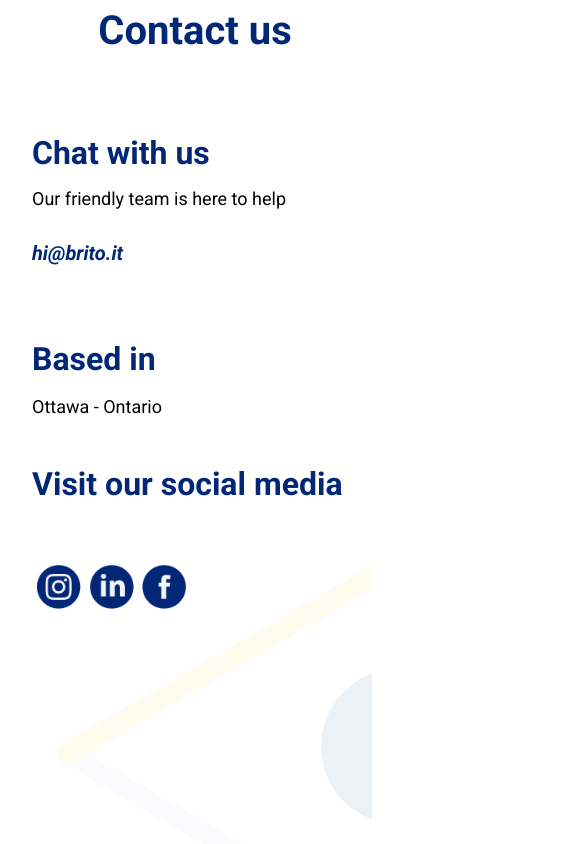
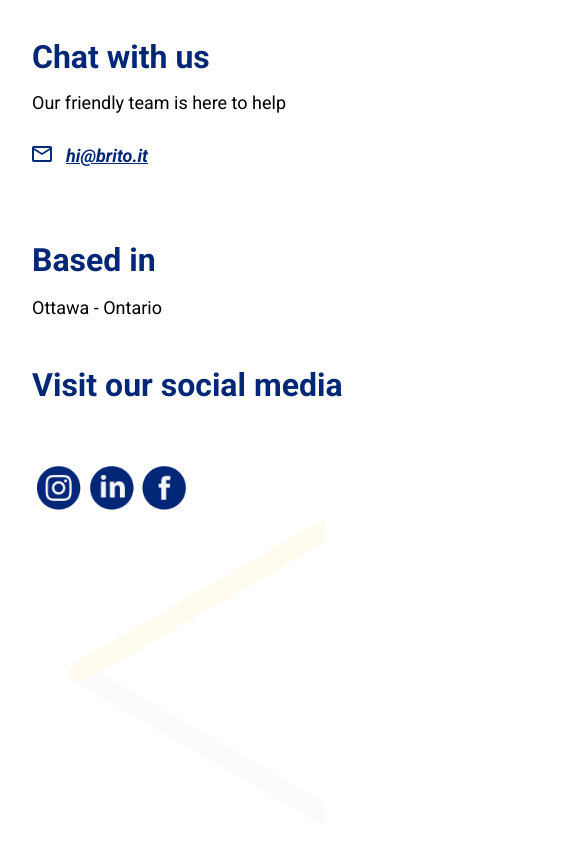
Before and after one commit to brito-ca/brito-website, a Next.js app: page / in a window 390 px wide. Shown: the part 1520-2364 px from the top of the page, 585 px wide, since content can reach past the window. Built offline with nearby package versions, Linux system fonts and the light colour scheme.

Commit message:
remove spaces

```diff
--- a/components/ContactUs/ContactUs.jsx
+++ b/components/ContactUs/ContactUs.jsx
@@ -11,8 +11,8 @@ const ContactUs = () => {
           <div className = 'padding'>
             <h4 className={stylesContactUs.subtitle}>{labels.chat.chat}</h4>
             <p className='b2 body2'>{labels.chat.descriptionChat}</p>
-            <address className = {stylesContactUs.address}><a className={stylesContactUs.mail}  href={labels.email.malito}>{labels.email.email}</a></address>
 
+            <address className = {stylesContactUs.address}><Image className = {stylesContactUs.mailimg} width="20" height="16" src="/vector.png" alt="mail" /><a className={stylesContactUs.mail}  href={labels.email.malito}>{labels.email.email}</a></address>
           </div>
           <div className = 'padding'>
             <h4 className={stylesContactUs.subtitleBasedIn}>{labels.location.Basedin}</h4>
@@ -21,13 +21,11 @@ const ContactUs = () => {
           <div className = 'padding'>
             <h4 className={stylesContactUs.subtitle} >{labels.midia.visit}</h4>
             <div className = {stylesContactUs.midia}>
-            <a href={labels.midia.instagramlink} className="instagram"><Image  width="53" height="53" src="/instagram.png" alt={labels.midia.labelinstagram} /></a>
-            <a href={labels.midia.linklinkedin} className="linkedin"><Image width="53" height="53" src="/linkedin.png"alt={labels.midia.labelinkedin}/></a>
-            <a href={labels.midia.linkfacebook} className="facebook"><Image width="53" height="53" src="/facebook.png" alt={labels.midia.labelfacebook} /></a>
+            <a  href={labels.midia.instagramlink} className="instagram"><Image  width="53" height="53" src="/instagram.png" alt={labels.midia.labelinstagram} /></a>
+            <a  href={labels.midia.linklinkedin} className="linkedin"><Image width="53" height="53" src="/linkedin.png"alt={labels.midia.labelinkedin}/></a>
+            <a  href={labels.midia.linkfacebook} className="facebook"><Image width="53" height="53" src="/facebook.png" alt={labels.midia.labelfacebook} /></a>
             </div></div>
-
             <div  className={stylesContactUs.maple}> </div>
-
       </div>
       );
   };
--- a/styles/ContactUs.module.css
+++ b/styles/ContactUs.module.css
@@ -6,16 +6,17 @@
 .subtitle {
   color: var(--primary-blue);
 }
-
 .subtitleBasedIn {
   color: var(--primary-blue);
   padding-bottom: 17.93px;
 }
-
 .mail {
   text-decoration: none;
   color: var(--primary-blue);
   font-size: 1.25rem;
+}
+.mailimg {
+  visibility: hidden;
 }
 .address {
   padding-top: 41px;
@@ -24,7 +25,6 @@
 .midia {
   padding-top: 41px;
 }
-
 .maple {
   background-image: url(/vector2.png);
   background-size: "cover";
@@ -33,13 +33,13 @@
   margin: -713px 482px 9px;
   background-repeat: no-repeat;
 }
-
 @media only screen and (max-width: 600px) {
   .maple {
     background-image: url(/britologohalf.png);
     background-size: "cover";
-    height: 410px;
-    margin: -94px 37px 9px;
+    height: 400px;
+    width: auto;
+    margin: -76px 49px 0px;
     background-repeat: no-repeat;
   }
   .subtitle {
@@ -47,15 +47,18 @@
   }
   .title {
     text-align: center;
-    padding: var(--padding-lg);
+    padding: var(--padding-sm);
   }
-
   .subtitleBasedIn {
     padding-bottom: 17.93px;
   }
-
   .mail {
-    font-size: 1.25rem;
+    font-size: 1.125rem;
+    padding-left: 14px;
+    text-decoration: underline;
+  }
+  .mailimg {
+    visibility: visible;
   }
   .address {
     padding-top: 16px;
```
